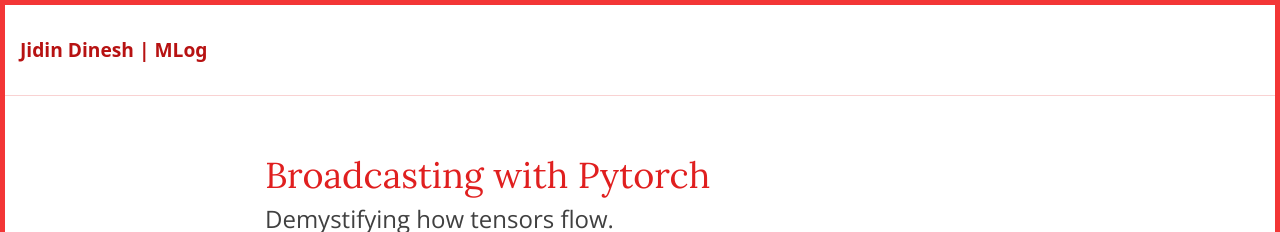
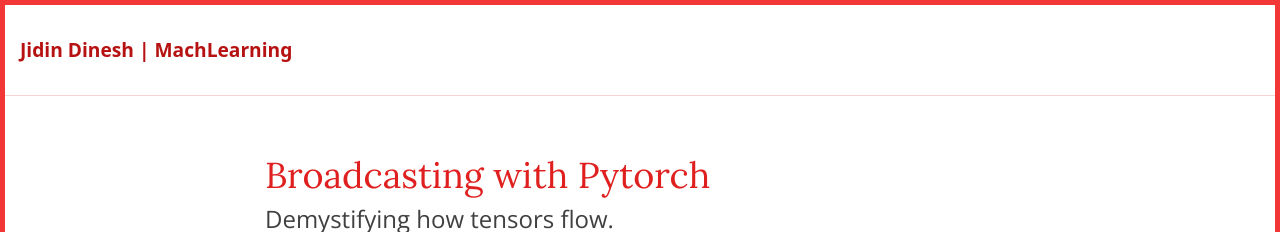
Before and after one commit to jidindinesh/jidindinesh.github.io, a Jekyll site: the page built from index.html, in a window 1280 px wide. Shown: the top 232 px of the page. Built offline with Jekyll 4.4.1, drawn with Linux system fonts in a browser that asks for light colours; nearby versions of some CDN libraries; the list of posts is cut into pages by our own code.

Commit message:
Update _config.yml

```diff
--- a/_config.yml
+++ b/_config.yml
@@ -14,10 +14,10 @@ url: "http://jidindinesh.github.io"
 # Of course don't forget to change the username and projectname to YOUR username and project
 
 # Name of website
-title: Jidin Dinesh | MLog
+title: Jidin Dinesh | MachLearning
 
 # Short description of your site
-description: MLog
+description: MachLearning
 
 # --- Navigation bar options --- #
 
```
